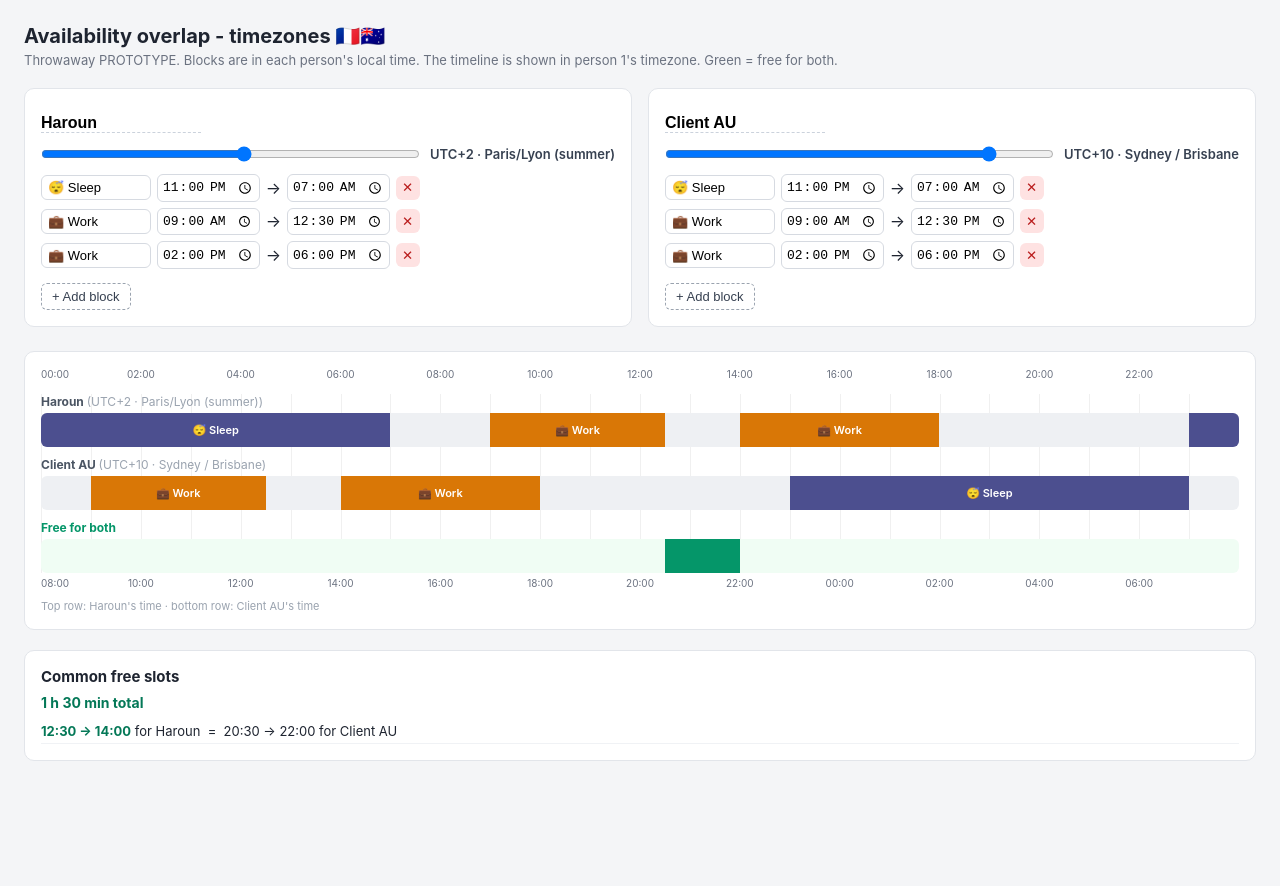
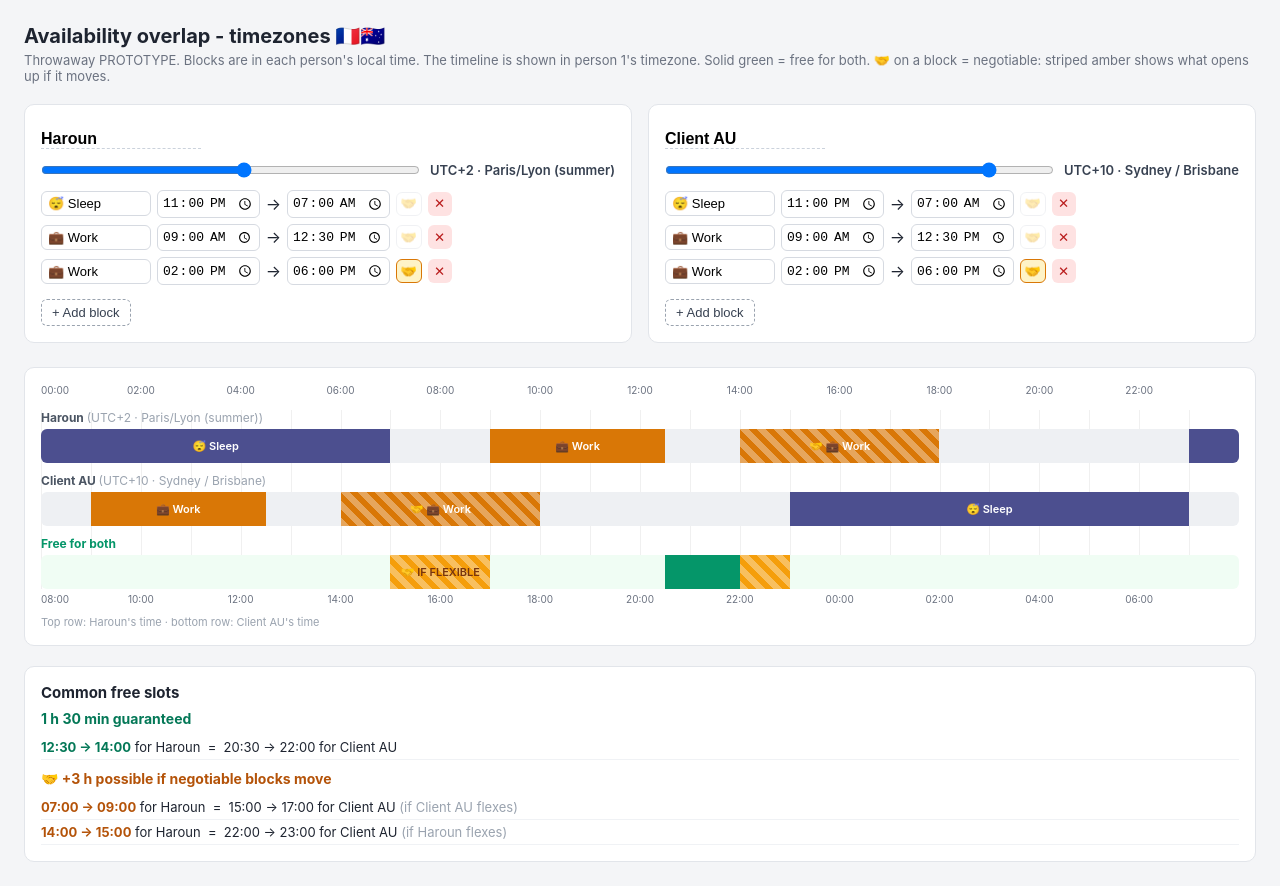
Before and after one commit to BaKouN/tz-overlap, a plain HTML site: page index.html in a window 1280 px wide. Before the commit the page ends 800 px from the top, so only its background shows below. Drawn offline with Linux system fonts and the light colour scheme.

Commit message:
Negotiable blocks: flex toggle, striped rendering, two-tier overlap

```diff
--- a/index.html
+++ b/index.html
@@ -20,6 +20,8 @@
   .blockrow input[type=text] { width: 110px; padding: 4px 6px; border: 1px solid #d6dae1; border-radius: 6px; font-size: 13px; }
   .blockrow input[type=time] { padding: 3px 4px; border: 1px solid #d6dae1; border-radius: 6px; font-size: 13px; }
   .blockrow .del { border: none; background: #fee2e2; color: #b91c1c; border-radius: 6px; width: 24px; height: 24px; cursor: pointer; }
+  .blockrow .flexbtn { border: 1px solid #d6dae1; background: #fff; border-radius: 6px; width: 26px; height: 24px; cursor: pointer; opacity: .35; flex-shrink: 0; padding: 0; }
+  .blockrow .flexbtn.on { opacity: 1; background: #fef3c7; border-color: #d97706; }
   .addbtn { margin-top: 8px; border: 1px dashed #9aa3af; background: transparent; border-radius: 6px; padding: 5px 10px; font-size: 13px; cursor: pointer; color: #374151; }
   .addbtn:hover { background: #eef0f3; }
 
@@ -29,6 +31,7 @@
   .lane { position: relative; height: 34px; margin: 4px 0; background: #eef0f3; border-radius: 6px; overflow: hidden; }
   .lane .seg { position: absolute; top: 0; height: 100%; display: flex; align-items: center; justify-content: center;
                font-size: 11px; font-weight: 600; color: #fff; overflow: hidden; white-space: nowrap; }
+  .lane .seg.flex { background-image: repeating-linear-gradient(45deg, rgba(255,255,255,.35) 0 6px, transparent 6px 12px); }
   .lanename { font-size: 12px; font-weight: 700; color: #4b5563; margin-top: 10px; }
   .ticks { position: relative; height: 16px; font-size: 10px; color: #6b7280; }
   .ticks span { position: absolute; transform: translateX(-50%); }
@@ -55,7 +58,7 @@
 </head>
 <body>
   <h1>Availability overlap - timezones 🇫🇷🇦🇺</h1>
-  <div class="sub">Throwaway PROTOTYPE. Blocks are in each person's local time. The timeline is shown in person 1's timezone. Green = free for both.</div>
+  <div class="sub">Throwaway PROTOTYPE. Blocks are in each person's local time. The timeline is shown in person 1's timezone. Solid green = free for both. 🤝 on a block = negotiable: striped amber shows what opens up if it moves.</div>
 
   <div class="cards" id="cards"></div>
   <div class="timeline" id="timeline"></div>
@@ -68,9 +71,9 @@ const CITIES = { "-10":"Honolulu", "-8":"Los Angeles", "-7":"Denver", "-6":"Mexi
   "10":"Sydney / Brisbane", "11":"Sydney (summer)", "12":"Auckland" };
 
 const defaultBlocks = () => ([
-  { label: "😴 Sleep", start: "23:00", end: "07:00" },
-  { label: "💼 Work", start: "09:00", end: "12:30" },
-  { label: "💼 Work", start: "14:00", end: "18:00" },
+  { label: "😴 Sleep", start: "23:00", end: "07:00", flex: false },
+  { label: "💼 Work", start: "09:00", end: "12:30", flex: false },
+  { label: "💼 Work", start: "14:00", end: "18:00", flex: true },
 ]);
 
 const state = {
@@ -95,19 +98,22 @@ const colorFor = label => {
 // axis = heure locale de la personne 0. Minute t de l'axe = minute locale (t + d) pour la personne p.
 const shiftOf = p => Math.round((p.offset - state.people[0].offset) * 60);
 
-function busyArray(p) {
+// per minute: 0 = free, 1 = firm busy, 2 = busy but negotiable
+function statusArray(p) {
   const d = shiftOf(p);
-  const busy = new Array(1440).fill(false);
+  const st = new Array(1440).fill(0);
   for (let t = 0; t < 1440; t++) {
     const local = ((t + d) % 1440 + 1440) % 1440;
+    let v = 0;
     for (const b of p.blocks) {
       const s = toMin(b.start), e = toMin(b.end);
       if (s === e) continue;
       const inBlock = s < e ? (local >= s && local < e) : (local >= s || local < e);
-      if (inBlock) { busy[t] = true; break; }
+      if (inBlock) { if (!b.flex) { v = 1; break; } v = 2; }
     }
+    st[t] = v;
   }
-  return busy;
+  return st;
 }
 
 // [s, e) locaux -> segments sur l'axe (coupés à minuit si besoin)
@@ -150,6 +156,7 @@ function renderCards() {
         <input type="time" value="${b.start}" data-pi="${pi}" data-bi="${bi}" data-f="start">
         <span>→</span>
         <input type="time" value="${b.end}" data-pi="${pi}" data-bi="${bi}" data-f="end">
+        <button class="flexbtn${b.flex ? " on" : ""}" data-pi="${pi}" data-bi="${bi}" title="Negotiable: could move if needed">🤝</button>
         <button class="del" data-pi="${pi}" data-bi="${bi}">✕</button>`;
       bl.appendChild(row);
     });
@@ -168,12 +175,19 @@ function renderCards() {
     const { pi, bi, f } = e.target.dataset;
     state.people[+pi].blocks[+bi][f] = e.target.value; renderViz();
   }));
+  el.querySelectorAll(".flexbtn").forEach(btn => btn.addEventListener("click", e => {
+    const { pi, bi } = e.currentTarget.dataset;
+    const bl = state.people[+pi].blocks[+bi];
+    bl.flex = !bl.flex;
+    e.currentTarget.classList.toggle("on", bl.flex);
+    renderViz();
+  }));
   el.querySelectorAll(".del").forEach(b => b.addEventListener("click", e => {
     const { pi, bi } = e.target.dataset;
     state.people[+pi].blocks.splice(+bi, 1); renderCards(); renderViz();
   }));
   el.querySelectorAll(".addbtn").forEach(b => b.addEventListener("click", e => {
-    state.people[+e.target.dataset.pi].blocks.push({ label: "Block", start: "12:00", end: "13:00" });
+    state.people[+e.target.dataset.pi].blocks.push({ label: "Block", start: "12:00", end: "13:00", flex: false });
     renderCards(); renderViz();
   }));
 }
@@ -183,7 +197,7 @@ function laneHTML(p) {
   for (const b of p.blocks) {
     for (const [s, e] of axisSegments(p, b)) {
       const w = (e - s) / 1440 * 100;
-      segs += `<div class="seg" style="left:${s / 1440 * 100}%;width:${w}%;background:${colorFor(b.label)}">${w > 6 ? b.label : ""}</div>`;
+      segs += `<div class="seg${b.flex ? " flex" : ""}" style="left:${s / 1440 * 100}%;width:${w}%;background-color:${colorFor(b.label)}">${w > 6 ? (b.flex ? "🤝 " : "") + b.label : ""}</div>`;
     }
   }
   return `<div class="lanename">${p.name} <span style="font-weight:400;color:#9aa3af">(${tzName(p.offset)})</span></div>
@@ -192,17 +206,31 @@ function laneHTML(p) {
 
 function renderViz() {
   const [a, b] = state.people;
-  const busyA = busyArray(a), busyB = busyArray(b);
+  const sA = statusArray(a), sB = statusArray(b);
   const d = shiftOf(b);
 
-  // segments libres en commun
-  const free = [];
-  let start = null;
+  // firm = both free; stretch = nobody firmly busy, but at least one negotiable block in the way
+  const firm = [], stretch = [];
+  let cur = null, curType = null;
   for (let t = 0; t <= 1440; t++) {
-    const ok = t < 1440 && !busyA[t] && !busyB[t];
-    if (ok && start === null) start = t;
-    if (!ok && start !== null) { free.push([start, t]); start = null; }
+    let type = null;
+    if (t < 1440) {
+      if (sA[t] === 0 && sB[t] === 0) type = "firm";
+      else if (sA[t] !== 1 && sB[t] !== 1) type = "stretch";
+    }
+    if (type !== curType) {
+      if (curType === "firm") firm.push([cur, t]);
+      if (curType === "stretch") stretch.push([cur, t]);
+      cur = t; curType = type;
+    }
   }
+  const whoFlexes = (s, e) => {
+    const names = [];
+    for (const [p, arr] of [[a, sA], [b, sB]]) {
+      for (let t = s; t < e; t++) if (arr[t] === 2) { names.push(p.name); break; }
+    }
+    return names;
+  };
 
   // frise
   let ticksTop = "", ticksBottom = "", grid = "";
@@ -214,7 +242,11 @@ function renderViz() {
   for (let h = 0; h < 24; h++) grid += `<i style="left:${h / 24 * 100}%"></i>`;
 
   let overlapSegs = "";
-  for (const [s, e] of free) {
+  for (const [s, e] of stretch) {
+    const w = (e - s) / 1440 * 100;
+    overlapSegs += `<div class="seg flex" style="left:${s / 1440 * 100}%;width:${w}%;background-color:#f59e0b;color:#78350f">${w > 8 ? "🤝 IF FLEXIBLE" : ""}</div>`;
+  }
+  for (const [s, e] of firm) {
     const w = (e - s) / 1440 * 100;
     overlapSegs += `<div class="seg" style="left:${s / 1440 * 100}%;width:${w}%;background:#059669">${w > 8 ? "BOTH FREE" : ""}</div>`;
   }
@@ -233,14 +265,23 @@ function renderViz() {
     </div></div>
     <div style="font-size:11px;color:#9aa3af;margin-top:6px">Top row: ${a.name}'s time · bottom row: ${b.name}'s time</div>`;
 
-  // résumé
-  const total = free.reduce((acc, [s, e]) => acc + (e - s), 0);
+  // summary
+  const dur = m => `${Math.floor(m / 60)} h ${m % 60 ? (m % 60) + " min" : ""}`.trim();
+  const totF = firm.reduce((acc, [s, e]) => acc + (e - s), 0);
+  const totS = stretch.reduce((acc, [s, e]) => acc + (e - s), 0);
   let html = `<h3>Common free slots</h3>`;
-  if (total === 0) html += `<div class="none">No common free time 😬</div>`;
-  else {
-    html += `<div class="total">${Math.floor(total / 60)} h ${total % 60 ? (total % 60) + " min" : ""} total</div>`;
-    for (const [s, e] of free) {
+  if (!totF && !totS) html += `<div class="none">No common free time 😬</div>`;
+  if (totF) {
+    html += `<div class="total">${dur(totF)} guaranteed</div>`;
+    for (const [s, e] of firm) {
       html += `<div class="range"><b>${fmt(s)} → ${fmt(e)}</b> for ${a.name} &nbsp;=&nbsp; ${fmt(s + d)} → ${fmt(e + d)} for ${b.name}</div>`;
+    }
+  }
+  if (totS) {
+    html += `<div class="total" style="color:#b45309;margin-top:10px">🤝 +${dur(totS)} possible if negotiable blocks move</div>`;
+    for (const [s, e] of stretch) {
+      const who = whoFlexes(s, e);
+      html += `<div class="range"><b style="color:#b45309">${fmt(s)} → ${fmt(e)}</b> for ${a.name} &nbsp;=&nbsp; ${fmt(s + d)} → ${fmt(e + d)} for ${b.name} <span style="color:#9aa3af">(if ${who.join(" and ")} flex${who.length > 1 ? "" : "es"})</span></div>`;
     }
   }
   document.getElementById("summary").innerHTML = html;
```
